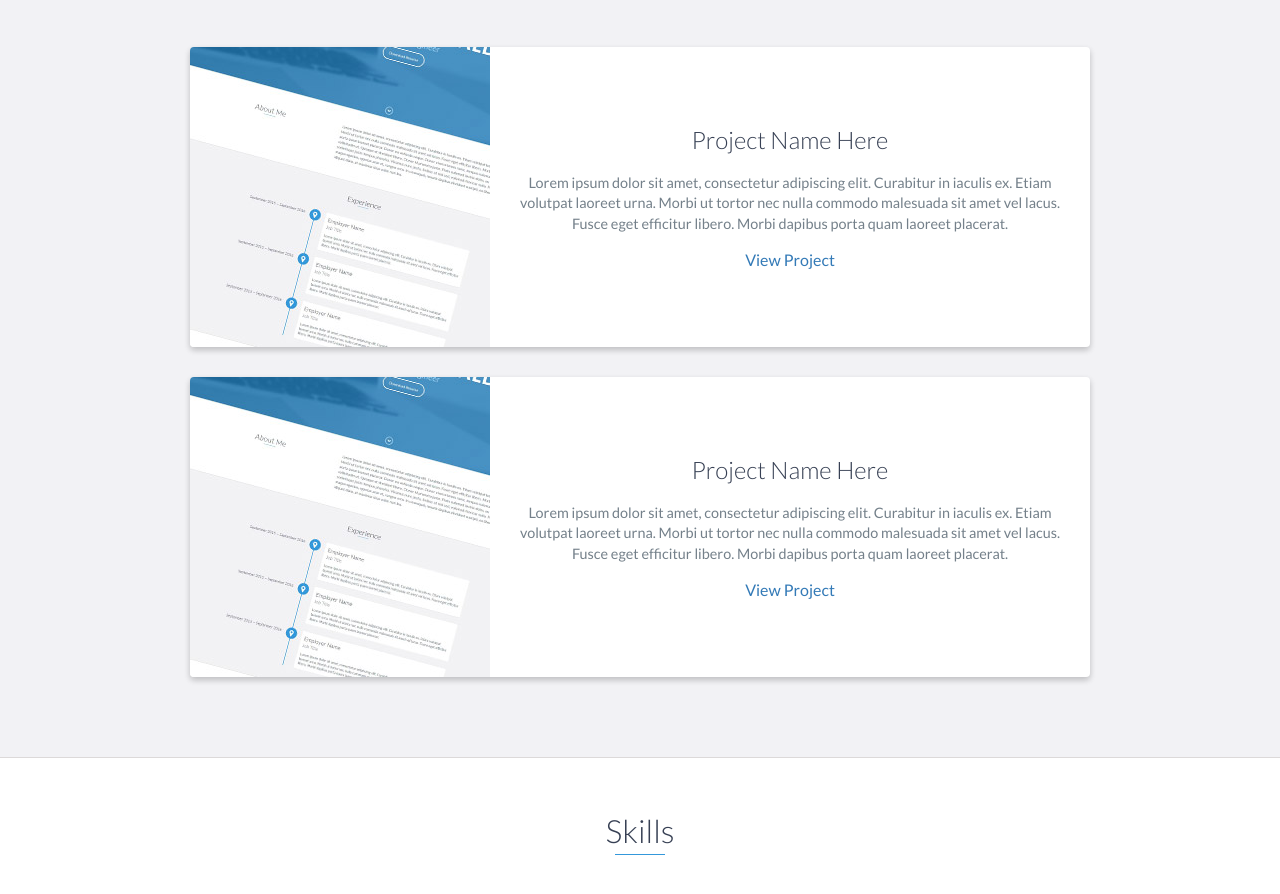
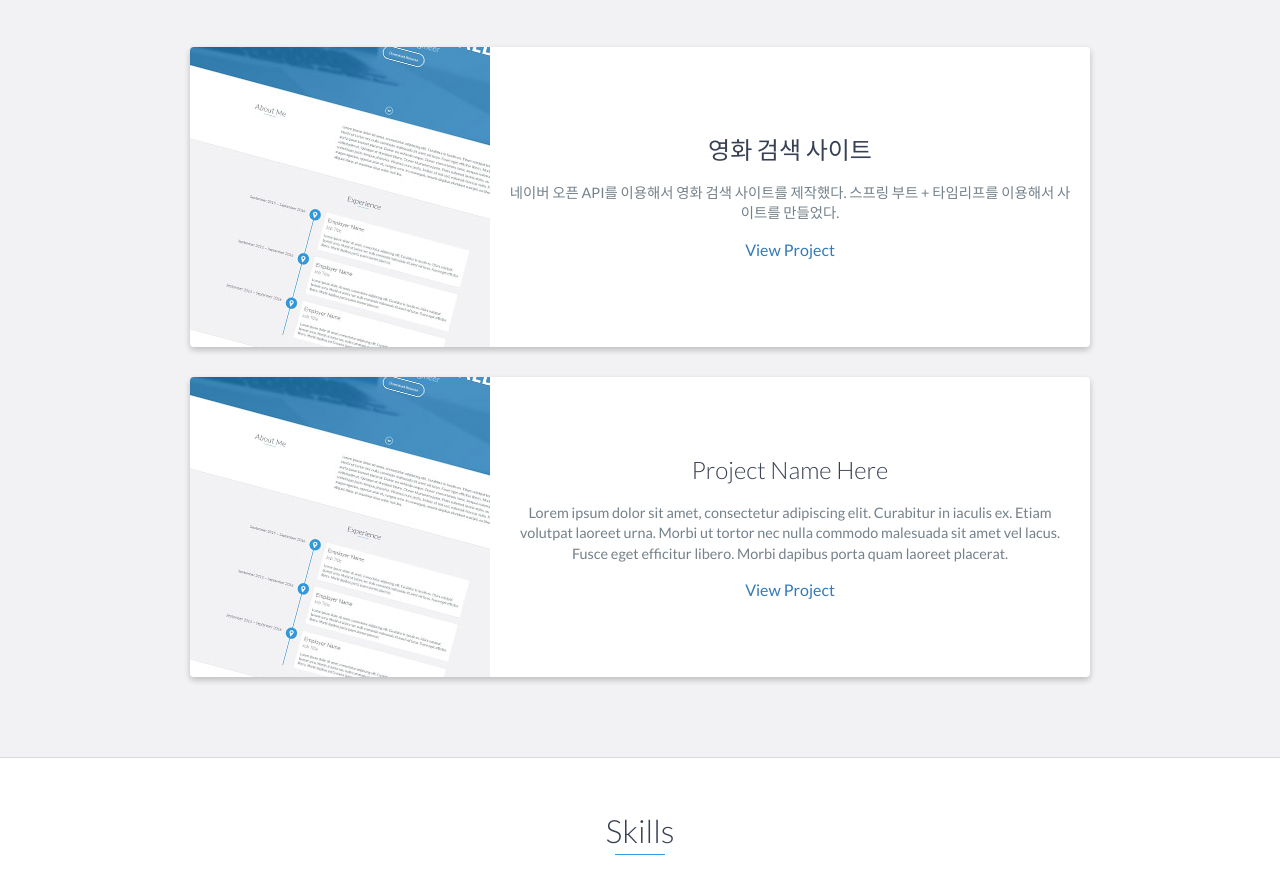
Before and after one commit to syh24/syh24.github.io, a website: page index.html in a window 1280 px wide. Shown: the part 2231-3125 px from the top of the page. Drawn offline with nearby package versions, Linux system fonts and the light colour scheme.

Commit message:
Update index.html

```diff
--- a/index.html
+++ b/index.html
@@ -136,11 +136,12 @@
                     </div>
                     <!-- End .project-image -->
                     <div class="project-info">
-                        <h3>Project Name Here</h3>
+                        <h3>영화 검색 사이트</h3>
                         <p>
-                            Lorem ipsum dolor sit amet, consectetur adipiscing elit. Curabitur in iaculis ex. Etiam volutpat laoreet urna. Morbi ut tortor nec nulla commodo malesuada sit amet vel lacus. Fusce eget efficitur libero. Morbi dapibus porta quam laoreet placerat.
+                            네이버 오픈 API를 이용해서 영화 검색 사이트를 제작했다.
+                            스프링 부트 + 타임리프를 이용해서 사이트를 만들었다.
                         </p>
-                        <a href="#">View Project</a>
+                        <a href="https://github.com/syh24/Movie">View Project</a>
                     </div>
                     <!-- End .project-info -->
                 </div>
```
